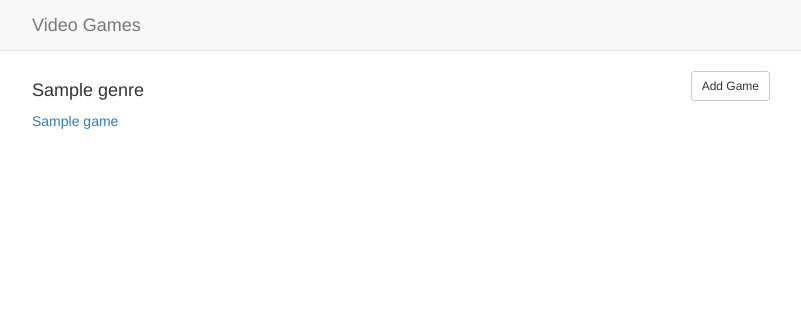
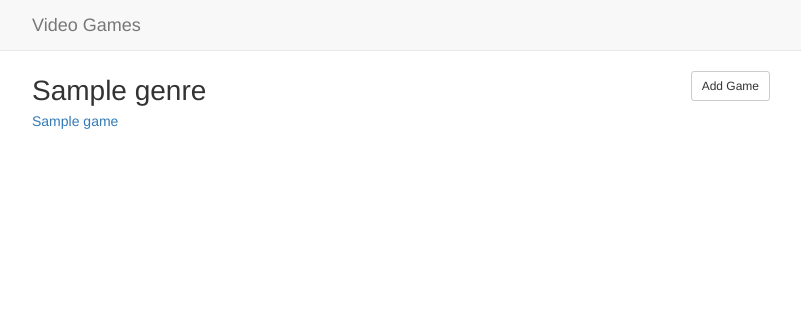
Before and after one commit to patallen/Udacity_ItemCatalog, a Python web app: template app/templates/genre.html in a window 1280 px wide. Shown: the top 311 px of the page, without its empty margins (239-1040 px from the left). Run offline with Jinja, Linux system fonts and the light colour scheme; the template is opened without the code that fills it: most values are stand-ins (such as "Sample title", 1, 10 or a date in 2020); some libraries are stand-ins or nearby versions.

Commit message:
Make h4s spans for responsiveness

```diff
--- a/app/static/styles.css
+++ b/app/static/styles.css
@@ -1,3 +1,7 @@
 .container {
 	max-width: 768px;
 }
+
+span.header {
+	font-size: 2em;
+}
--- a/app/templates/addGame.html
+++ b/app/templates/addGame.html
@@ -2,7 +2,7 @@
 {% block content %}
 <div class="row">
 	<div class="col-sm-12">
-	<h4>Add a game</h4>
+	<span class="header">Add a game</span>
 	</div>
 </div>
 <form action="{{ url_for('addGame') }}" method='POST'>
--- a/app/templates/deleteGame.html
+++ b/app/templates/deleteGame.html
@@ -2,12 +2,13 @@
 {% block content %}
 <div class="row text-center">
 	<div class="col-sm-12">
-		<h4>Are you sure you want to delete <strong>{{ game.title }}</strong>?</h4>
+		<span class="header">Are you sure you want to delete <strong>{{ game.title }}</strong>?</span>
 	</div>
 </div>
 <form action="{{ url_for('deleteGame', game_id=game.id) }}" method='POST'>
+	{{ form.csrf_token}}
 	<div class="row text-center">
-		<input type="submit" value="Yes, I'm sure!" class="btn btn-lg btn-success">
+		{{ form.submit(class="btn btn-lg btn-success")}}
 		<a class="btn btn-lg btn-danger">No, don't!</a>
 	</div>
 </form>
--- a/app/templates/editGame.html
+++ b/app/templates/editGame.html
@@ -2,7 +2,7 @@
 {% block content %}
 <div class="row">
 	<div class="col-sm-12">
-		<h4>Edit <em>{{ game.title }}</em></h4>
+		<span class="header">Edit <em>{{ game.title }}</em></span>
 	</div>
 </div>
 <form action="{{ url_for('editGame', game_id=game.id) }}" method='POST'>
--- a/app/templates/game.html
+++ b/app/templates/game.html
@@ -2,7 +2,7 @@
 {% block content %}
 <div class="row">
 	<div class="col-sm-9">
-		<h4>{{ game.title }} (<em>{{ game.genre.name }}</em>)</h4>
+		<span class="header">{{ game.title }} (<em>{{ game.genre.name }}</em>)</span>
 	</div>
 	<div class="col-sm-3">
 		<a href="{{ url_for('editGame', game_id=game.id) }}" class="btn btn-default btn-sm">Edit</a>
--- a/app/templates/genre.html
+++ b/app/templates/genre.html
@@ -1,13 +1,12 @@
 {% extends 'base.html' %}
 {% block content %}
 <div class="row">
-	<div class="col-sm-9">
-	<h4>{{ genre.name }}</h4>
-	</div>
-	<div class="col-sm-3">
+	<div class="col-sm-12">
+	<span class="header">{{ genre.name }}</span>
 		<a href="{{ url_for('addGame', genre_id=genre.id) }}" class="btn btn-default btn-sm pull-right">Add Game</a>
 	</div>
-
+</div>
+<div class="row">
 	{% for game in games %}
 	<div class="col-sm-4">
 	<a href="{{ url_for('game', game_id=game.id) }}">{{ game.title }}</a></br>
--- a/app/templates/index.html
+++ b/app/templates/index.html
@@ -2,10 +2,10 @@
 {% block content %}
 <div class="row">
 	<div class="col-sm-3">
-		<h4>Categories</h4>
+		<span class="header">Categories</span>
 	</div>
 	<div class="col-sm-6">
-		<h4>Most Recent</h4>
+		<span class="header">Most Recent</span>
 	</div>
 	<div class="col-sm-3">
 		<a href="{{ url_for('addGame') }}" class="btn btn-default btn-sm pull-right">Add Game</a>
```
